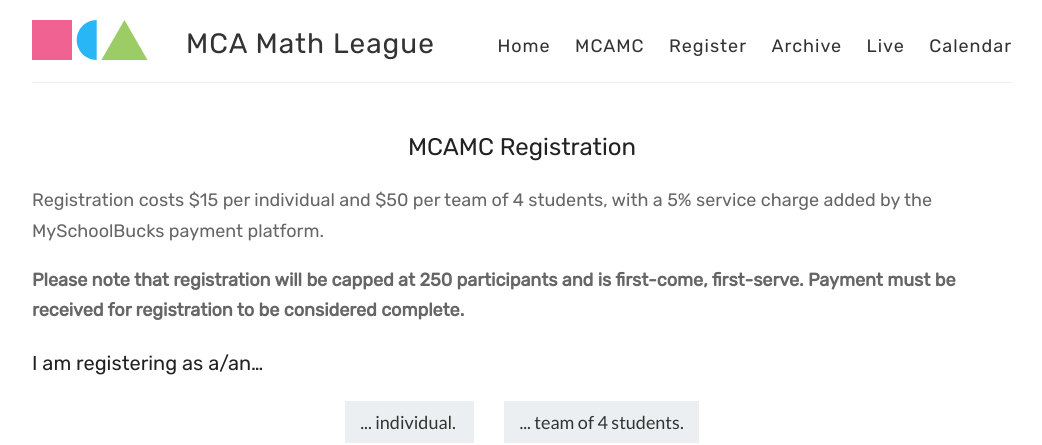
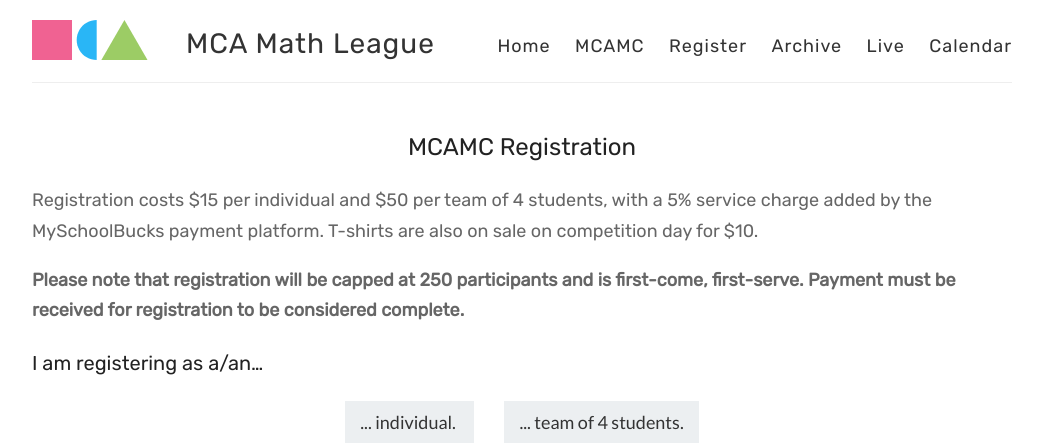
Before and after one commit to mcamathleague/mcamathleague.github.io, a Jekyll site: the page built from register.md, in a window 1280 px wide, cut to the strip 0-445 px from the top of the page. Shown: the whole strip, without its empty margins (118-1160 px from the left). Built offline with Jekyll 4.4.1, drawn with Linux system fonts in a browser that asks for light colours.

Commit message:
Update register.md

```diff
--- a/register.md
+++ b/register.md
@@ -5,7 +5,7 @@ permalink: /mcamc/register/
 ---
 ## MCAMC Registration
 
-#### Registration costs $15 per individual and $50 per team of 4 students, with a 5% service charge added by the MySchoolBucks payment platform.
+#### Registration costs $15 per individual and $50 per team of 4 students, with a 5% service charge added by the MySchoolBucks payment platform. T-shirts are also on sale on competition day for $10.
 
 <h4><b>Please note that registration will be capped at 250 participants and is first-come, first-serve. Payment must be received for registration to be considered complete.</b></h4>
 
```
